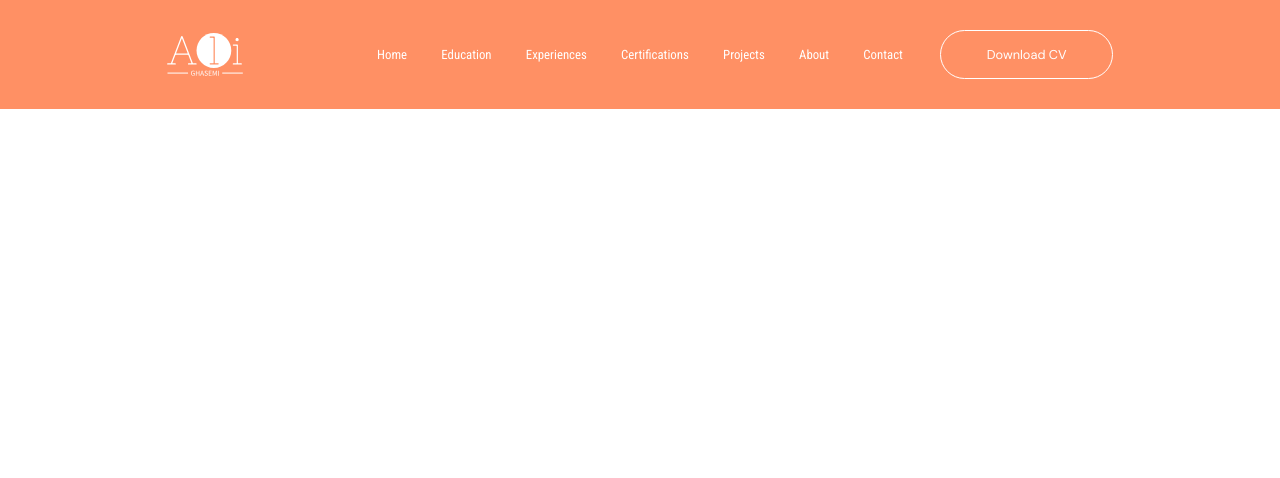
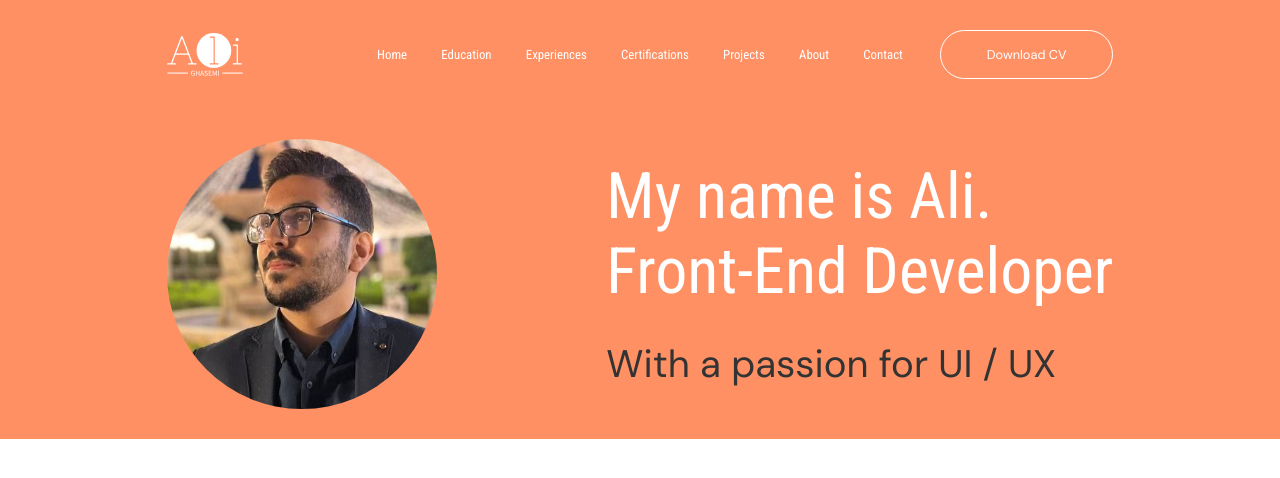
Before and after one commit to alighasemi78/alighasemi78.github.io, a React (Create React App) app: page / in a window 1280 px wide. Shown: the top 478 px of the page. Built offline with nearby package versions, Linux system fonts and the light colour scheme.

Commit message:
add hero section

```diff
--- a/src/App.js
+++ b/src/App.js
@@ -1,9 +1,13 @@
 import Header from "./components/Header";
+import Hero from "./components/Hero";
 
 function App() {
   return (
     <>
       <Header />
+      <main>
+        <Hero />
+      </main>
     </>
   );
 }
--- /dev/null
+++ b/src/components/Hero.js
@@ -0,0 +1,22 @@
+import aliGhasemi from "../assets/images/ali-ghasemi.jpg";
+import "../styles/Hero.css";
+
+const Hero = () => {
+  return (
+    <section className="hero section">
+      <div className="heroImageWrapper">
+        <img src={aliGhasemi} alt="Ali Ghasemi" className="heroImage" />
+      </div>
+      <main className="heroMain">
+        <h1>
+          My name is Ali.
+          <br />
+          Front-End Developer
+        </h1>
+        <h2>With a passion for UI / UX</h2>
+      </main>
+    </section>
+  );
+};
+
+export default Hero;
--- a/src/index.css
+++ b/src/index.css
@@ -7,13 +7,11 @@
   --regular: 400;
   --bold: 700;
   --nav: var(--regular) 1vw var(--robotoCondensed);
-  --title: var(--regular) 70px var(--robotoCondensed);
-  --subTitle: var(--regular) 30px var(--dmSans);
+  --title: var(--regular) 10vw var(--robotoCondensed);
+  --subTitle: var(--regular) 7vw var(--dmSans);
   --normal: var(--regular) 1vw var(--dmSans);
   --sectionTitle: var(--regular) 50px var(--robotoCondensed);
   --cardTitle: var(--bold) 24px var(--robotoCondensed);
-  --titleTablet: var(--regular) 40px var(--robotoCondensed);
-  --subTitleTablet: var(--regular) 28px var(--dmSans);
 }
 
 * {
@@ -47,6 +45,11 @@ img {
 }
 
 @media screen and (min-width: 431px) {
+  :root {
+    --title: var(--regular) 5vw var(--robotoCondensed);
+    --subTitle: var(--regular) 3vw var(--dmSans);
+  }
+
   .section {
     grid-template-columns: repeat(6, minmax(0, 1fr));
   }
--- /dev/null
+++ b/src/styles/Hero.css
@@ -0,0 +1,78 @@
+.hero {
+  background-color: var(--primary);
+  row-gap: 30px;
+  padding-top: 20px;
+  padding-bottom: 20px;
+}
+
+.heroImageWrapper {
+  justify-self: center;
+  grid-column: 1 / span 3;
+  width: 60%;
+  aspect-ratio: 1 / 1;
+  overflow: hidden;
+  border-radius: 50%;
+}
+
+.heroImage {
+  height: 100%;
+  object-fit: cover;
+  transform: scale(2.5);
+  object-position: 1.8vw -1.5vw;
+}
+
+.heroMain {
+  grid-column: 1 / span 3;
+  text-align: center;
+  display: grid;
+  grid-template-rows: repeat(2, auto);
+  gap: 20px;
+}
+
+.heroMain h1 {
+  font: var(--title);
+  color: var(--other);
+}
+
+.heroMain h2 {
+  font: var(--subTitle);
+  color: var(--secondary);
+}
+
+@media screen and (min-width: 431px) {
+  .hero {
+    align-items: center;
+  }
+
+  .heroImageWrapper {
+    width: 85%;
+    justify-self: start;
+  }
+
+  .heroMain {
+    text-align: start;
+    grid-column: 4 / span 3;
+    justify-content: end;
+    gap: 30px;
+  }
+}
+
+@media screen and (min-width: 1025px) {
+  .hero {
+    padding-top: 30px;
+    padding-bottom: 30px;
+  }
+
+  .heroImageWrapper {
+    grid-column: 2 / span 3;
+    width: 100%;
+  }
+
+  .heroImage {
+    object-position: 1vw -0.8vw;
+  }
+
+  .heroMain {
+    grid-column: 6 / span 6;
+  }
+}
```
